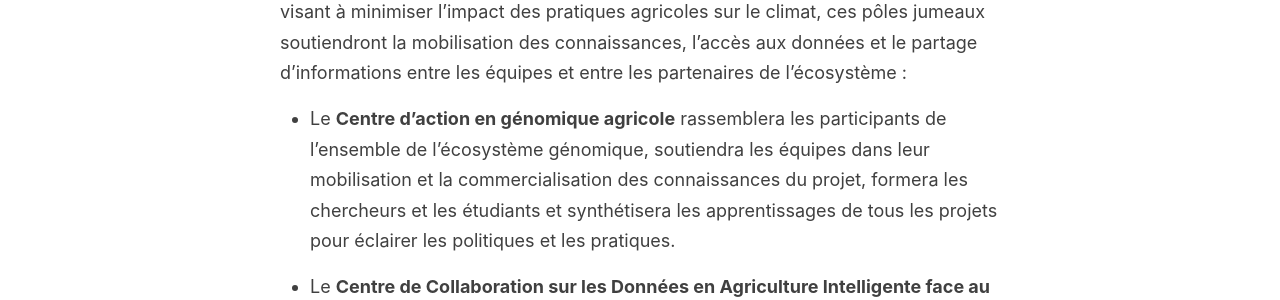
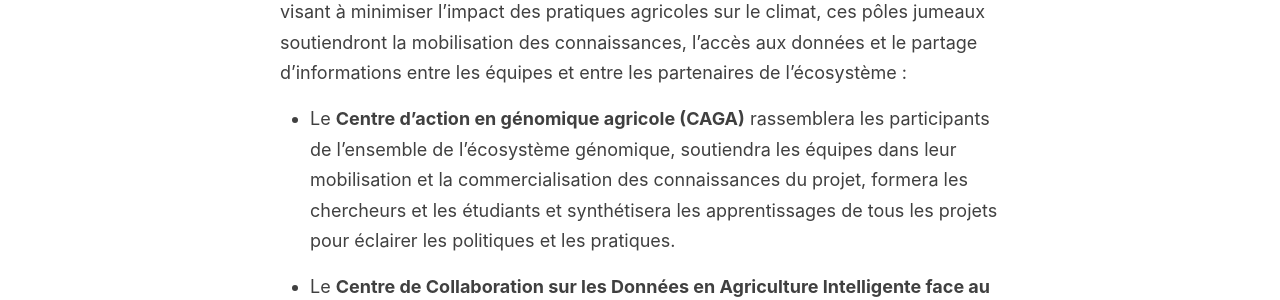
Before and after one commit to ClimateSmartAg/ClimateSmartAg-website-fr, a Jekyll site: the page built from index.md, in a window 1280 px wide. Shown: the part 899-1199 px from the top of the page. Built offline with Jekyll 4.4.1, drawn with Linux system fonts in a browser that asks for light colours; our own code applies the rules of GitHub Pages for plain Markdown files.

Commit message:
Update index.md

```diff
--- a/index.md
+++ b/index.md
@@ -8,7 +8,7 @@ Les technologies génomiques recèlent un potentiel incroyable pour atteindre ce
 
 Deux nouveaux centres de collaboration soutiennent désormais ce travail partout au Canada dans le cadre de l'[Initiative pour une agriculture et des systèmes alimentaires intelligents face au climat](https://genomecanada.ca/fr/des-investissements-de-genome-canada-ciblent-des-solutions-pour-une-production-bioalimentaire-durable-et-adaptee-au-climat/), financé par Génome Canada. En travaillant avec les neuf [équipes interdisciplinaires de défi](https://genomecanada.ca/fr/grace-a-la-genomique-le-canada-investit-dans-la-production-bioalimentaire-adaptee-au-climat-de-calibre-mondial/) (EID) qui chercheront des solutions visant à minimiser l'impact des pratiques agricoles sur le climat, ces pôles jumeaux soutiendront la mobilisation des connaissances, l'accès aux données et le partage d'informations entre les équipes et entre les partenaires de l'écosystème :
 
-- Le **Centre d'action en génomique agricole** rassemblera les participants de l'ensemble de l'écosystème génomique, soutiendra les équipes dans leur mobilisation et la commercialisation des connaissances du projet, formera les chercheurs et les étudiants et synthétisera les apprentissages de tous les projets pour éclairer les politiques et les pratiques.
+- Le **Centre d'action en génomique agricole (CAGA)** rassemblera les participants de l'ensemble de l'écosystème génomique, soutiendra les équipes dans leur mobilisation et la commercialisation des connaissances du projet, formera les chercheurs et les étudiants et synthétisera les apprentissages de tous les projets pour éclairer les politiques et les pratiques.
 
 - Le **Centre de Collaboration sur les Données en Agriculture Intelligente face au Climat (CCD-AIC)** soutiendra le partage, la gestion et la gouvernance des données de recherche entre les projets en créant un écosystème de données comprenant des cadres communs pour l'échange et le partage de données, des normes de données développées par la communauté et des logiciels open source. et des boîtes à outils de traitement de données réutilisables, une gouvernance des données fondée sur le consensus et une formation pour développer les compétences communautaires en matière de données.
 
```
